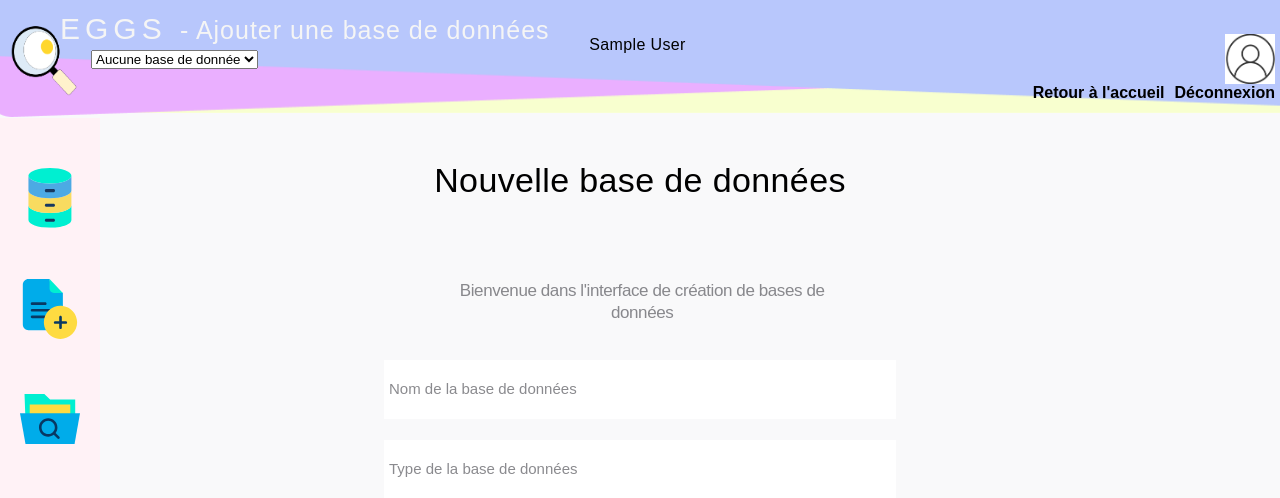
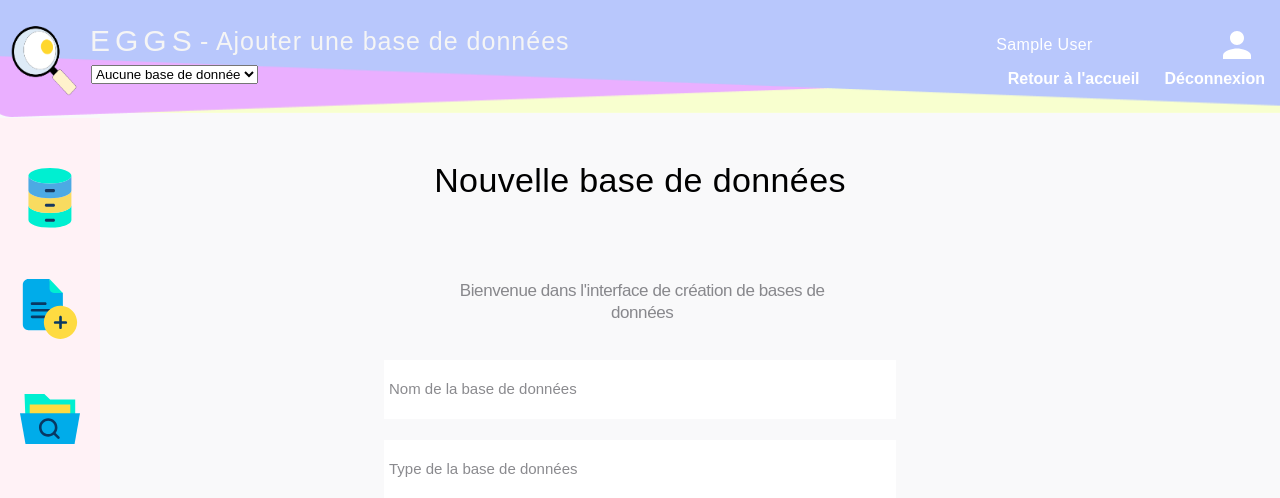
Before and after one commit to pierrickdelrieu/EGGS-Environnement_de_Gestion, a Django app: page /manager/add_database/ in a window 1280 px wide. Shown: the top 498 px of the page. Run offline with Django 3.2, Linux system fonts and the light colour scheme; the visitor is signed in with stand-in values (Sample User, id 1).

Commit message:
finalisation base manager

```diff
--- a/static/manager/css/base_manager.css
+++ b/static/manager/css/base_manager.css
@@ -1,7 +1,7 @@
 #eggs{
     position: absolute;
-    top: 10%;
-    left: 60px;
+    top: 20%;
+    left: 90px;
     text-align: center;
     color: whitesmoke;
     text-transform: uppercase;
@@ -12,8 +12,8 @@
 .titre{
     z-index: 2;
     position: absolute;
-    top: 2%;
-    left: 180px;
+    top: 27px;
+    left: 200px;
     text-align: center;
     color: whitesmoke;
     letter-spacing: 1px;
@@ -55,6 +55,7 @@ header {
 }
 
 #header-wrapper {
+    margin-top: -10px;
     overflow: hidden;
     display: flex;
     flex-direction: column;
@@ -90,46 +91,55 @@ header {
     margin-left: 10px;
 }
 
+#header-titles form{
+    margin-top: 30px;
+}
+
 #header-profile {
     display: flex;
     flex-direction: row;
     justify-content: space-between;
     align-items: center;
-    margin-top: 10px;
-    margin-right: 5px;
+    margin-right: 5%;
 }
 
 #header-profile h2 {
+    width: 100%;
     font-size: 16px;
-    padding-right:5px;
+    padding-right: 5px;
+    color: white;
 }
 
-#profile-img {
-    margin-top: 8px;
+#header-profile img{
     height: 50px;
     width: 50px;
+    padding-right: 8px;
+}
+
+#header-profile img:hover{
+    height: 60px;
+    width: 60px;
 }
 
 .manager-links{
+    width: 100%;
     display: flex;
     flex-direction: row;
     justify-content: space-around;
 }
 
 .manager-links li a {
-    margin-left: 5px;
-    margin-right: 5px;
-    color: black;
+    margin-left: 10px;
+    margin-right: 10px;
+    padding-right: 5px;
+
+    color: white;
     font-weight: bold;
     text-decoration: none;
 }
 
-.eggs-links li a:hover {
+.manager-links li a:hover{
     font-size: 18px;
-}
-
-.eggs-manager li {
-    list-style: none;
 }
 
 #header-title{
--- a/templates/manager/base_manager.html
+++ b/templates/manager/base_manager.html
@@ -59,7 +59,7 @@
                 <div id="header-profile">
                     <h2>{{ user.get_full_name }}</h2>
                     <a href="{% url 'manager:compte' %}">
-                        <img id="profile-img" src="{% static 'manager/img/mon_compte.png' %}">
+                        <img id="profile-img" src="{% static 'manager/img/m_compte.svg' %}">
                     </a>
                 </div>
 
```
Also changed, not shown: static/manager/img/m_compte.svg (added).
